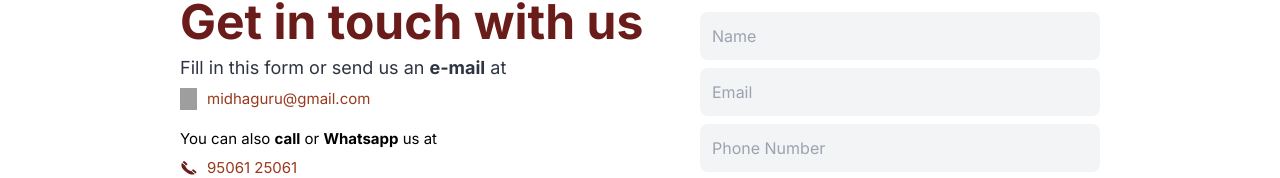
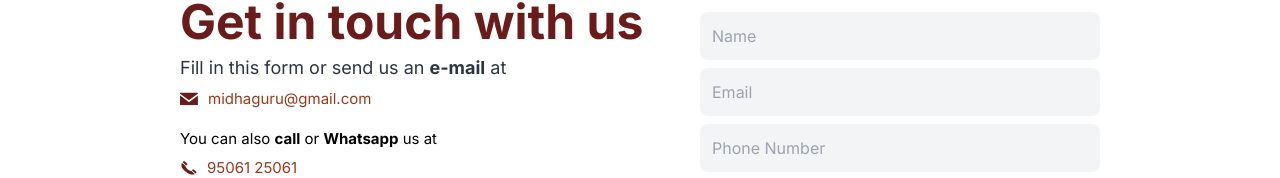
Before and after one commit to midhadomains/midha_guru_nextjs, a Next.js app: page /contact-us in a window 1280 px wide. Shown: the part 540-718 px from the top of the page. Built offline with nearby package versions, Linux system fonts and the light colour scheme; grey boxes are pictures that could not be loaded.

Commit message:
upadred the image

```diff
--- a/app/contact-us/page.jsx
+++ b/app/contact-us/page.jsx
@@ -16,8 +16,8 @@ export default function page() {
           <Image
             width={500}
             height={1400}
-            className="object-bottom mx-auto sm:mx-0  sm:w-[50%] mt-[30px] sm:mr-[10px] xl:mr-[60px] lg:w-[34%] 2xl:w-[23%]"
-            src="/Group 161.svg"
+            className="object-bottom mx-auto sm:mx-0  sm:w-[50%] mt-[30px] sm:mr-[10px] xl:mr-[60px] lg:w-[34%] 2xl:w-[26%]"
+            src="https://midha-images.s3.ap-south-1.amazonaws.com/MidhaGuru/Contact+Us/ContactUs-Hero.png"
             alt="Midhaguru Image"
           />
           <div className="xl:w-[420px] w-[350px] sm:w-[390px]  2xl:pt-[0px] lg:pt-[0px] md:mt-[200px]  xl:text-[150%] text-[20px]  sm:mx-[35px] mx-auto sm:my-[30px] justify-center  ">
@@ -41,10 +41,10 @@ export default function page() {
             </h1>
             <div className="flex  xl:mt-[6px] sm:mx-0 mx-[55px]  ">
               <Image
-                width={500}
-                height={500}
-                className="w-[17px] mr-[10px] "
-                src="https://midha-images.s3.ap-south-1.amazonaws.com/MidhaGuru/Contact+Us/ContactUs-Hero.png"
+                width={350}
+                height={300}
+                className="w-[18px] mr-[10px] "
+                src="/Mail-Image.svg"
                 alt="Midhaguru Image"
               />
               <h3 className="text-[#9A391D] text-[15px] ">
```
Also changed, not shown: public/Mail-Image.svg (added).
